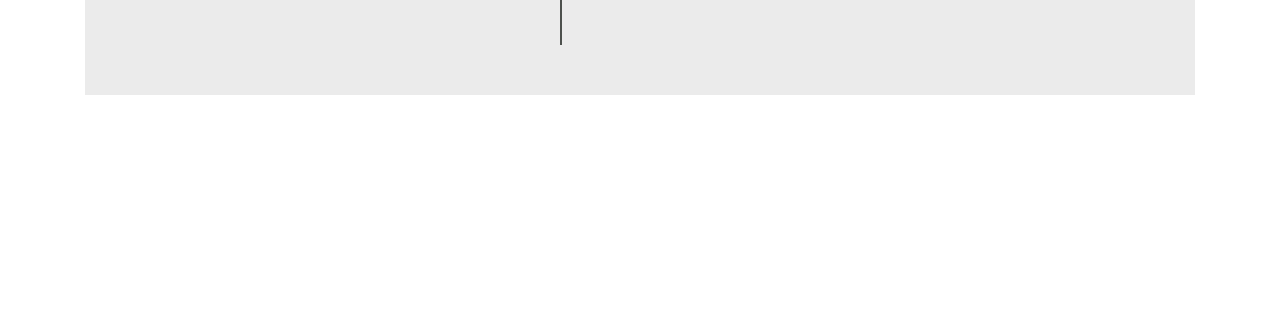
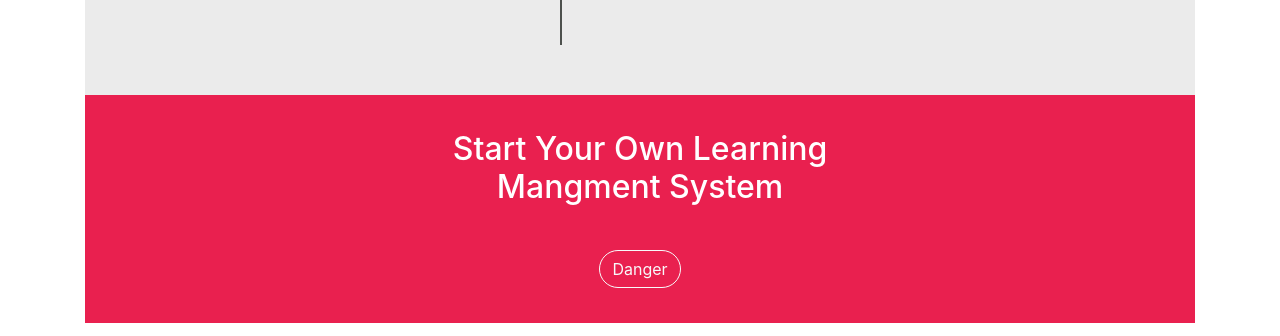
Before and after one commit to prathyusha-g/content7, a plain HTML site: page index.html in a window 1280 px wide. Shown: the part 464-800 px from the top of the page. Drawn offline with nearby package versions, Linux system fonts and the light colour scheme.

Commit message:
Update index.html

```diff
--- a/index.html
+++ b/index.html
@@ -86,6 +86,22 @@
   height: 300px;
 }
 
+.footer-bg{
+    background-color:#e9204f;
+    padding-bottom: 35px;
+    padding-top:35px;
+}
+
+.footer-bg h2{
+    color:white;
+    text-align: center;
+    padding-bottom: 35px;
+}
+
+.footer-bg button{
+    border-radius: 25px;
+    text-align: center;
+}
 @media screen and (max-width: 992px) {
     .con-5{
         margin-top:100px;
@@ -180,7 +196,10 @@
   border-left: 2px solid rgb(77, 80, 77);
   height: 250px;
 }
+
 }
+
+
 </style>
     </head>
     <body>
@@ -213,6 +232,7 @@
                                              <p>Lorem ipsum dolor sit amet, consetetur<br>
                                                  sadipscing elitr, sed diam nonumy eirmod</p>
                                         </div>
+
                                         <div class="rc-4">
                                                 <h2>Certificate</h2>
                                                  <p>Lorem ipsum dolor sit amet, consetetur<br>
@@ -222,5 +242,15 @@
                     </div>
                 </div>
             </div>
+            <div class="container">
+              <div class="footer-bg">
+                <h2>Start Your Own Learning <br>
+                    Mangment System</h2>
+                    <div class="text-center">
+                    <button type="button" class="btn btn-outline-light">Danger</button>
+                        </div>
+                </div>
+
+            </div>
     </body>
 </html>
```
